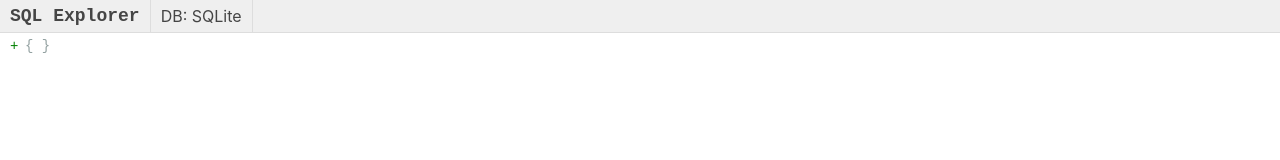
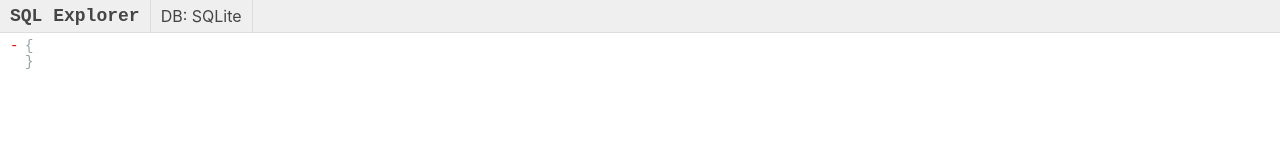
Before and after one commit to nene/sql-explorer, a React (Vite) app: page / in a window 1280 px wide. Shown: the top 160 px of the page. Built offline with nearby package versions, Linux system fonts and the light colour scheme; what sql-parser-cst would draw is missing.

Commit message:
Re-parse SQL when dialect changed

```diff
--- a/src/state/appSlice.ts
+++ b/src/state/appSlice.ts
@@ -4,10 +4,20 @@ import { DialectName, Node, parse, Program } from "sql-parser-cst";
 import { nodesAtPosition } from "./nodesAtPosition";
 import { last } from "../util";
 
-const parseSql = (sql: string) =>
-  parse(sql, { dialect: "sqlite", includeRange: true });
+const parseSql = (sql: string, dialect: DialectName) =>
+  parse(sql, { dialect, includeRange: true });
+
+const updateCst = (state: AppState): AppState => {
+  try {
+    const cst = parseSql(state.sql, selectActiveDialect(state).id);
+    return { ...state, cst, error: "", expandedNodes: [cst] };
+  } catch (e) {
+    return { ...state, error: (e as any).message };
+  }
+};
 
 const initialSql = " SELECT * FROM my_tbl";
+const initialCst = parseSql(initialSql, "sqlite");
 
 type Dialect = { id: DialectName; name: string; active?: boolean };
 
@@ -24,11 +34,11 @@ export type AppState = {
 
 const initialState: AppState = {
   sql: initialSql,
-  cst: parseSql(initialSql),
+  cst: initialCst,
   error: "",
   highlight: [0, 0],
   cursor: 0,
-  expandedNodes: [],
+  expandedNodes: [initialCst],
   highlightedNode: undefined,
   dialects: [
     { id: "sqlite", name: "SQLite", active: true },
@@ -42,13 +52,7 @@ export const appSlice = createSlice({
   initialState,
   reducers: {
     setSql: (state, action: PayloadAction<string>) => {
-      const sql = action.payload;
-      try {
-        const cst = parseSql(sql);
-        return { ...state, sql, cst, error: "", expandedNodes: [cst] };
-      } catch (e) {
-        return { ...state, sql, error: (e as any).message };
-      }
+      return updateCst({ ...state, sql: action.payload });
     },
     highlightRange: (state, action: PayloadAction<[number, number]>) => {
       return { ...state, highlight: action.payload };
@@ -91,7 +95,7 @@ export const appSlice = createSlice({
         ...dialect,
         active: dialect.id === action.payload,
       }));
-      return { ...state, dialects };
+      return updateCst({ ...state, dialects });
     },
   },
 });
```
